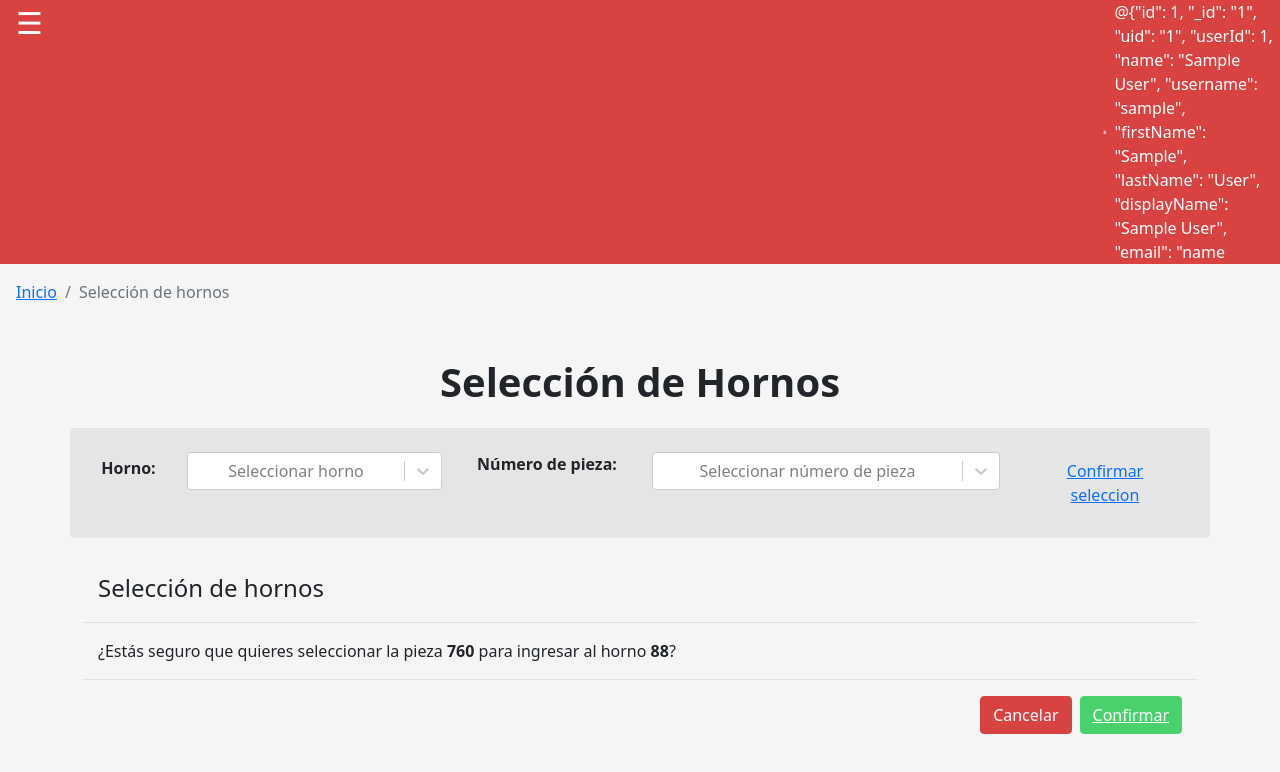
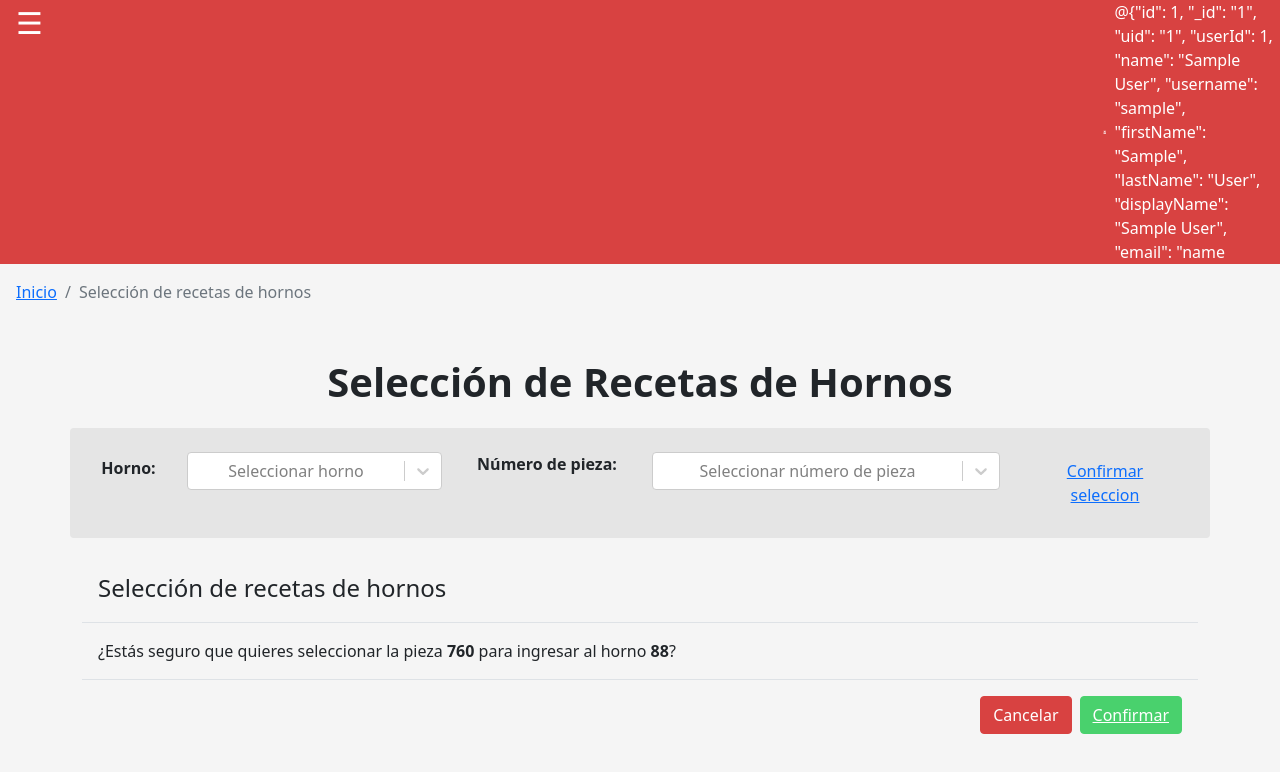
Before and after one commit to FerZablah/carbosense_client, a React (Create React App) app: page /seleccion in a window 1280 px wide. Shown: the top 772 px of the page. Built offline with nearby package versions, Linux system fonts and the light colour scheme; sample sign-in values are in the browser's storage.

Commit message:
seleccion hornos

```diff
--- a/src/components/Ovens.js
+++ b/src/components/Ovens.js
@@ -22,12 +22,12 @@ const Ovens = () => {
     <div>
       <Breadcrumb className="p-3">
       <Breadcrumb.Item href="/">Inicio</Breadcrumb.Item>
-        <Breadcrumb.Item active>Selección de hornos</Breadcrumb.Item>
+        <Breadcrumb.Item active>Selección de recetas de hornos</Breadcrumb.Item>
       </Breadcrumb>
       <Container>
         <Row>
           <Col className="mt-3 fw-bold fs-1 text-center">
-            Selección de Hornos
+            Selección de Recetas de Hornos
           </Col>
         </Row>
       </Container>
@@ -73,7 +73,7 @@ const Ovens = () => {
       <Container>
         {/* <Modal> */}
           <Modal.Header>
-            <Modal.Title>Selección de hornos</Modal.Title>
+            <Modal.Title>Selección de recetas de hornos</Modal.Title>
           </Modal.Header>
           <Modal.Body>
             ¿Estás seguro que quieres seleccionar la pieza{" "}
```
